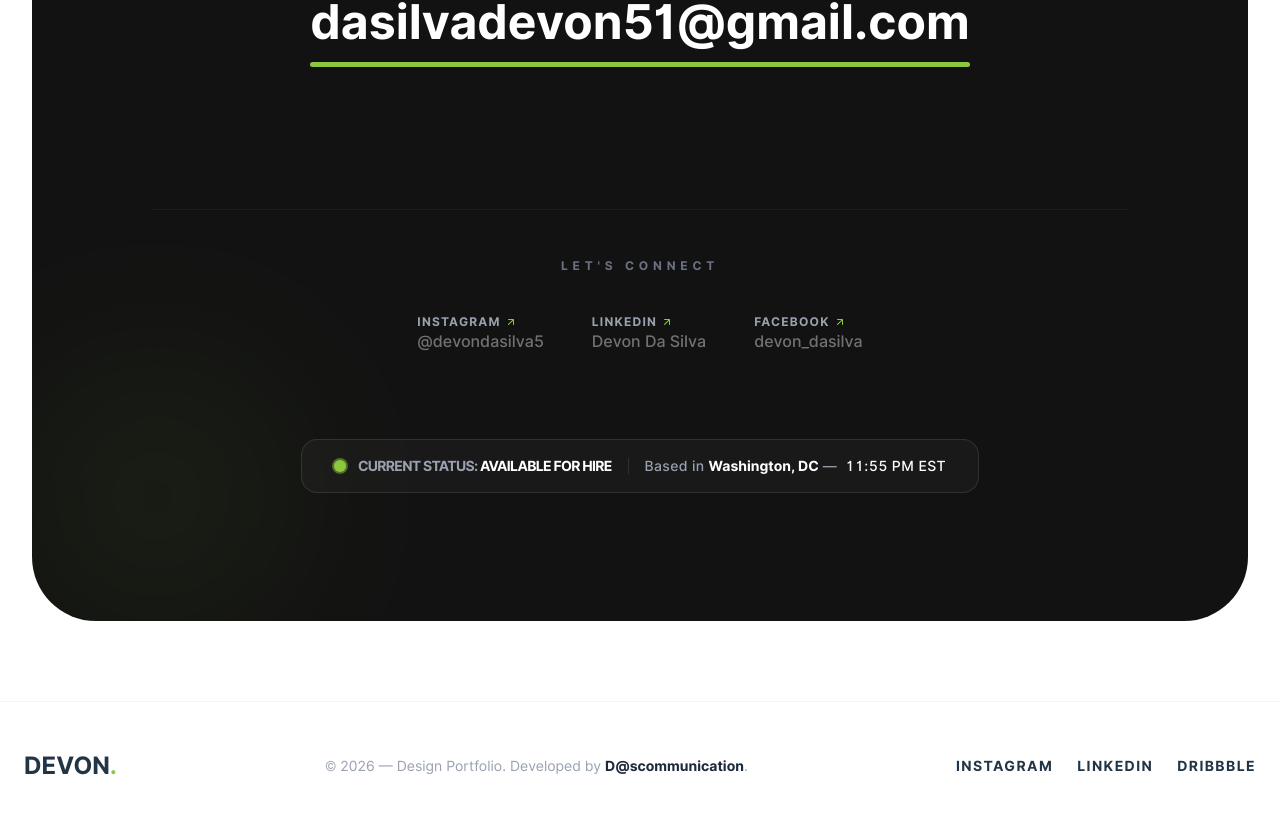
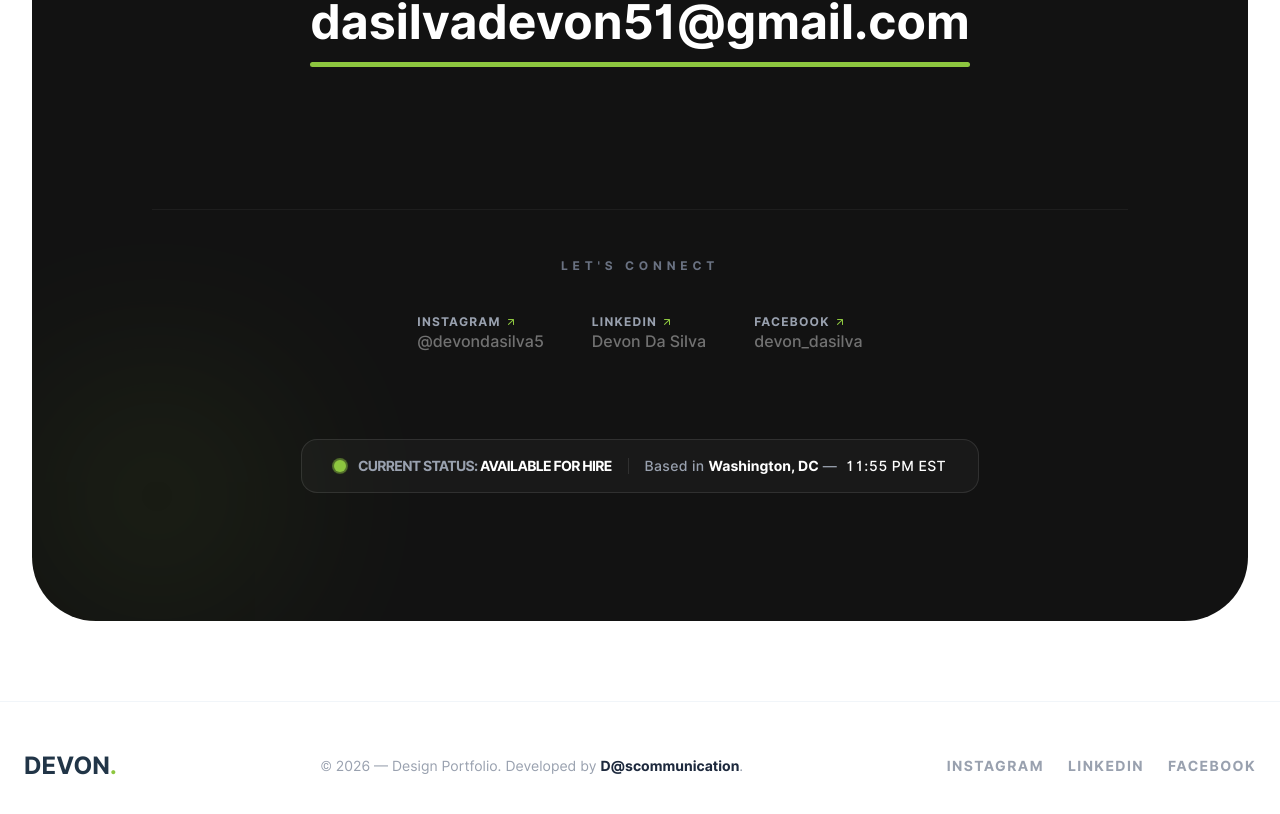
Before and after one commit to devondasilva/devportfolio, a React (Vite) app: page / in a window 1280 px wide. Shown: the part 2313-3127 px from the top of the page. Built offline with nearby package versions, Linux system fonts and the light colour scheme.

Commit message:
Pages updated2

```diff
--- a/src/components/logoshow.tsx
+++ b/src/components/logoshow.tsx
@@ -72,7 +72,7 @@ const LogoShow: React.FC = () => {
           </div>
           <div>
             <h4 className="text-[10px] font-black uppercase tracking-widest text-slate-500 mb-2">Based in</h4>
-            <p className="text-sm font-black text-slate-900 uppercase tracking-tighter">Cayenne / Kourou, French Guiana</p>
+            <p className="text-sm font-black text-slate-900 uppercase tracking-tighter">Maryland</p>
           </div>
         </div>
       </footer>
--- a/src/data/poster.tsx
+++ b/src/data/poster.tsx
@@ -16,6 +16,7 @@ import S18 from '../assets/img/S18.jpeg';
 import S19 from '../assets/img/S19.jpeg';
 import S20 from '../assets/img/S20.jpeg';
 import S21 from '../assets/img/S21.jpeg';
+import S22 from '../assets/img/S22.jpg';
 
 
 
@@ -47,4 +48,5 @@ export const itemData: PosterItem[] = [
     { img: S19, title: 'Color Theory' },
     { img: S20, title: 'Layout Design' },
     { img: S21, title: 'Creative Direction' },
+    { img: S22, title: 'Brand Strategy' },
 ];
--- a/src/pages/Home.tsx
+++ b/src/pages/Home.tsx
@@ -319,10 +319,10 @@ const Home: React.FC = () => {
           <p className="text-gray-400 text-sm">
             © 2026 — Design Portfolio. Developed by <span className="font-bold text-slate-800">D@scommunication</span>.
           </p>
-          <div className="flex gap-6 text-sm font-bold uppercase tracking-widest">
-             <a href="#" className="hover:opacity-70 transition-opacity">Instagram</a>
-             <a href="#" className="hover:opacity-70 transition-opacity">LinkedIn</a>
-             <a href="#" className="hover:opacity-70 transition-opacity">Dribbble</a>
+          <div className="flex gap-6 text-sm font-bold uppercase tracking-widest text-gray-400">
+             <a href="https://www.instagram.com/devondasilva5?igsh=MWNsd2FucjE2ZnJzbg%3D%3D&utm_source=qr" className="hover:opacity-70 transition-opacity">Instagram</a>
+             <a href="https://www.linkedin.com/in/honore-da-silva-b02561194" className="hover:opacity-70 transition-opacity">LinkedIn</a>
+             <a href="https://www.facebook.com/devon.dasilva.37" className="hover:opacity-70 transition-opacity">Facebook</a>
           </div>
         </div>
       </footer>
```
Also changed, not shown: src/assets/img/S22.jpg (added).
